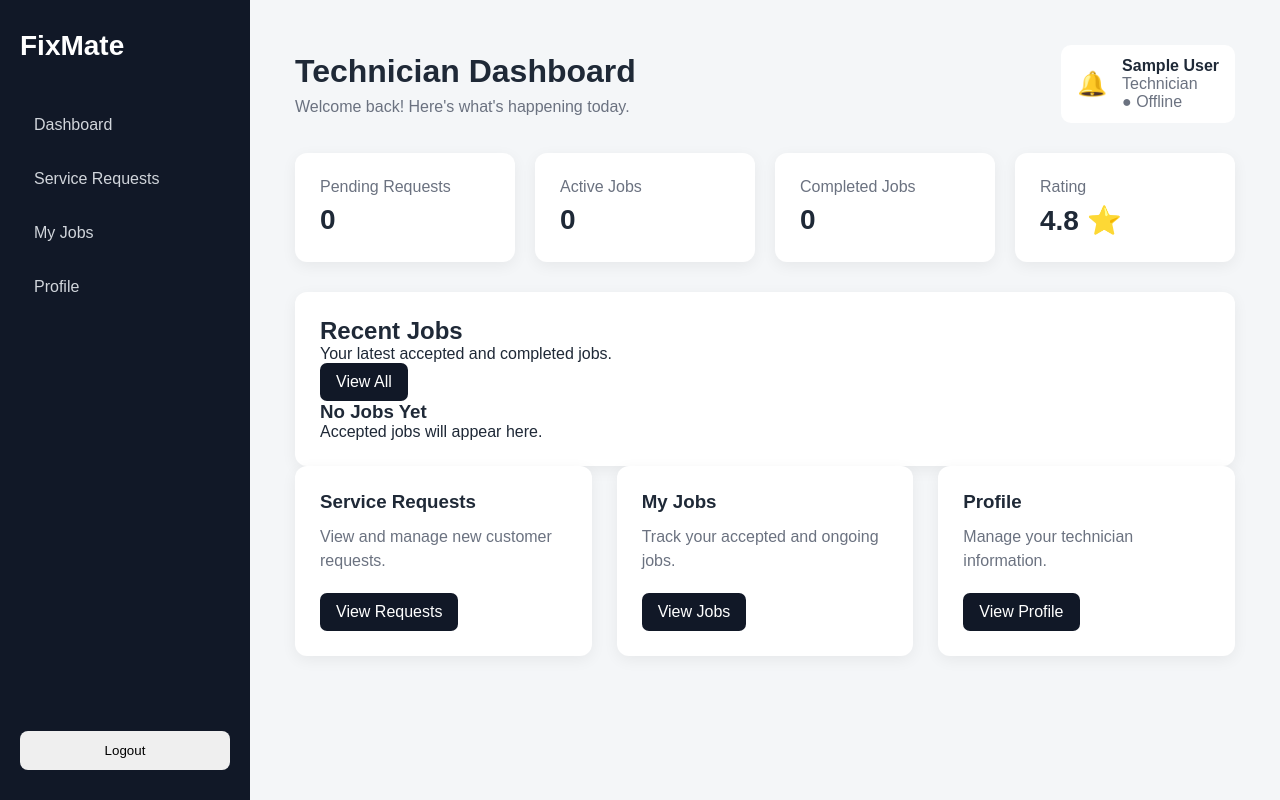
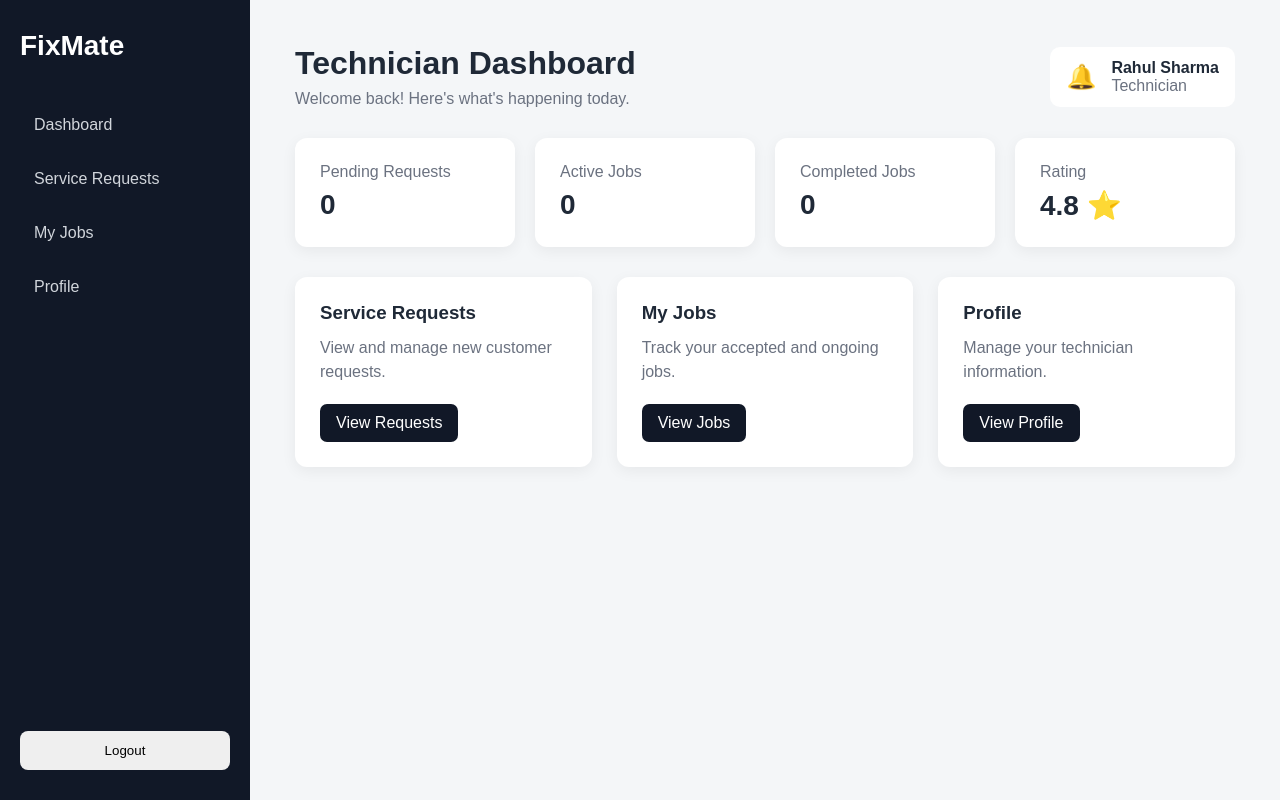
Before and after one commit to pawnigour514/FixMate, a React (Vite) app: page / in a window 1280 px wide. Built offline with nearby package versions, Linux system fonts and the light colour scheme; sample sign-in values are in the browser's storage.

Commit message:
Complete technician job workflow

```diff
--- a/src/pages/technician/MyJobs.jsx
+++ b/src/pages/technician/MyJobs.jsx
@@ -1,112 +1,76 @@
-import { useState } from 'react'
+import { useState, useEffect } from 'react'
 import { Link } from 'react-router-dom'
 
 function MyJobs() {
-  const [jobs, setJobs] = useState(
-    JSON.parse(localStorage.getItem('technicianJobs')) || []
-  )
+  const [jobs, setJobs] = useState([])
 
-  function startJob(id) {
-    const updatedJobs = jobs.map((job) =>
-      job.id === id
-        ? { ...job, status: 'Ongoing' }
-        : job
+  useEffect(() => {
+    const saved = JSON.parse(
+      localStorage.getItem('technicianJobs')
+    ) || []
+
+    setJobs(saved)
+  }, [])
+
+  function updateJob(id, status) {
+    const updated = jobs.map((job) =>
+      job.id === id ? { ...job, status } : job
     )
 
-    setJobs(updatedJobs)
+    setJobs(updated)
 
     localStorage.setItem(
       'technicianJobs',
-      JSON.stringify(updatedJobs)
-    )
-  }
-
-  function completeJob(id) {
-    const updatedJobs = jobs.map((job) =>
-      job.id === id
-        ? { ...job, status: 'Completed' }
-        : job
-    )
-
-    setJobs(updatedJobs)
-
-    localStorage.setItem(
-      'technicianJobs',
-      JSON.stringify(updatedJobs)
+      JSON.stringify(updated)
     )
   }
 
   return (
     <div className="page">
 
-      {/* Page Header */}
       <div className="page-header">
         <h1>My Jobs</h1>
-        <p>
-          Track your accepted and ongoing jobs.
-        </p>
+        <p>Track your accepted and ongoing jobs.</p>
       </div>
 
-      {/* No Jobs */}
       {jobs.length === 0 ? (
         <div className="empty-state">
           <h2>No Jobs Yet</h2>
-          <p>
-            Accept a service request to see it here.
-          </p>
+          <p>Accept a service request to see it here.</p>
         </div>
       ) : (
-
         <div className="request-list">
 
           {jobs.map((job) => (
+            <div className="request-card" key={job.id}>
 
-            <div
-              className="request-card"
-              key={job.id}
-            >
-
-              {/* Job Header */}
               <div className="request-top">
-
                 <div>
                   <h2>{job.title}</h2>
-
-                  <p>
-                    {job.description}
-                  </p>
+                  <p>{job.description}</p>
                 </div>
 
-                <span
-                  className={`status ${job.status.toLowerCase()}`}
-                >
+                <span className={`status ${job.status.toLowerCase()}`}>
                   {job.status}
                 </span>
-
               </div>
 
-              {/* Job Details */}
               <div className="request-details">
-
                 <p>
-                  <strong>Customer:</strong>{' '}
-                  {job.customer}
+                  <strong>Customer:</strong> {job.customer}
                 </p>
 
                 <p>
-                  <strong>Location:</strong>{' '}
-                  {job.location}
+                  <strong>Location:</strong> {job.location}
                 </p>
-
               </div>
 
-              {/* Actions */}
               <div className="request-actions">
 
                 {job.status === 'Accepted' && (
                   <button
                     className="accept-button"
-                    onClick={() => startJob(job.id)}
+                    onClick={() => updateJob(job.id, 'Ongoing')}
                   >
                     Start Job
                   </button>
@@ -114,19 +78,15 @@ function MyJobs() {
 
                 {job.status === 'Ongoing' && (
                   <button
-                    className="accept-button"
-                    onClick={() =>
-                      completeJob(job.id)
-                    }
+                    className="complete-button"
+                    onClick={() => updateJob(job.id, 'Completed')}
                   >
                     Mark as Completed
                   </button>
                 )}
 
                 {job.status === 'Completed' && (
-                  <p>
-                    ✓ Job completed
-                  </p>
+                  <p>✓ Job completed</p>
                 )}
 
                 <Link
@@ -139,13 +99,10 @@ function MyJobs() {
               </div>
 
             </div>
-
           ))}
 
         </div>
-
       )}
-
     </div>
   )
 }
--- a/src/pages/technician/ServiceRequests.jsx
+++ b/src/pages/technician/ServiceRequests.jsx
@@ -2,21 +2,18 @@ import { useState } from 'react'
 
 function ServiceRequests() {
   const [requests, setRequests] = useState(() => {
-    const savedRequests =
-      localStorage.getItem('serviceRequests')
+    const saved = JSON.parse(localStorage.getItem('serviceRequests'))
 
-    if (savedRequests) {
-      return JSON.parse(savedRequests)
-    }
+    if (saved) return saved
 
-    const defaultRequests = [
+    const data = [
       {
         id: 1,
         title: 'AC Repair',
         customer: 'Rahul',
         description: 'Customer needs AC repair.',
         location: 'Gwalior',
-        status: 'Pending',
+        status: 'Pending'
       },
       {
         id: 2,
@@ -24,7 +21,7 @@ function ServiceRequests() {
         customer: 'Priya',
         description: 'Washing machine is not working.',
         location: 'Gwalior',
-        status: 'Pending',
+        status: 'Pending'
       },
       {
         id: 3,
@@ -32,61 +29,50 @@ function ServiceRequests() {
         customer: 'Aman',
         description: 'Customer needs electrical repair.',
         location: 'Gwalior',
-        status: 'Pending',
-      },
+        status: 'Pending'
+      }
     ]
 
-    localStorage.setItem(
-      'serviceRequests',
-      JSON.stringify(defaultRequests)
-    )
-
-    return defaultRequests
+    localStorage.setItem('serviceRequests', JSON.stringify(data))
+    return data
   })
 
   function acceptRequest(request) {
-    const existingJobs =
-      JSON.parse(
-        localStorage.getItem('technicianJobs')
-      ) || []
+    const jobs =
+      JSON.parse(localStorage.getItem('technicianJobs')) || []
 
     const newJob = {
       ...request,
-      status: 'Accepted',
+      status: 'Accepted'
     }
 
     localStorage.setItem(
       'technicianJobs',
-      JSON.stringify([
-        ...existingJobs,
-        newJob,
-      ])
+      JSON.stringify([...jobs, newJob])
     )
 
-    const updatedRequests =
-      requests.filter(
-        (item) => item.id !== request.id
-      )
+    const updated = requests.filter(
+      (item) => item.id !== request.id
+    )
 
-    setRequests(updatedRequests)
+    setRequests(updated)
 
     localStorage.setItem(
       'serviceRequests',
-      JSON.stringify(updatedRequests)
+      JSON.stringify(updated)
     )
   }
 
   function rejectRequest(id) {
-    const updatedRequests =
-      requests.filter(
-        (request) => request.id !== id
-      )
+    const updated = requests.filter(
+      (item) => item.id !== id
+    )
 
-    setRequests(updatedRequests)
+    setRequests(updated)
 
     localStorage.setItem(
       'serviceRequests',
-      JSON.stringify(updatedRequests)
+      JSON.stringify(updated)
     )
   }
 
@@ -95,83 +81,54 @@ function ServiceRequests() {
 
       <div className="page-header">
         <h1>Service Requests</h1>
-
-        <p>
-          Review and manage customer service requests.
-        </p>
+        <p>Review and manage customer service requests.</p>
       </div>
 
       <div className="request-list">
 
         {requests.length === 0 ? (
           <div className="empty-state">
-
             <h2>No Service Requests</h2>
-
-            <p>
-              There are no pending requests at the moment.
-            </p>
-
+            <p>No pending requests at the moment.</p>
           </div>
         ) : (
 
           requests.map((request) => (
-
-            <div
-              className="request-card"
-              key={request.id}
-            >
+            <div className="request-card" key={request.id}>
 
               <div className="request-top">
-
                 <div>
-
-                  <h2>
-                    {request.title}
-                  </h2>
-
-                  <p>
-                    {request.description}
-                  </p>
-
+                  <h2>{request.title}</h2>
+                  <p>{request.description}</p>
                 </div>
 
                 <span className="status pending">
                   Pending
                 </span>
-
               </div>
 
               <div className="request-details">
-
                 <p>
-                  <strong>Customer:</strong>{' '}
-                  {request.customer}
+                  <strong>Customer:</strong> {request.customer}
                 </p>
 
                 <p>
-                  <strong>Location:</strong>{' '}
-                  {request.location}
+                  <strong>Location:</strong> {request.location}
                 </p>
-
               </div>
 
               <div className="request-actions">
 
                 <button
                   className="accept-button"
-                  onClick={() =>
-                    acceptRequest(request)
-                  }
+                  onClick={() => acceptRequest(request)}
                 >
                   Accept
                 </button>
 
                 <button
                   className="reject-button"
-                  onClick={() =>
-                    rejectRequest(request.id)
-                  }
+                  onClick={() => rejectRequest(request.id)}
                 >
                   Reject
                 </button>
@@ -179,13 +136,11 @@ function ServiceRequests() {
               </div>
 
             </div>
-
           ))
 
         )}
 
       </div>
-
     </div>
   )
 }
--- a/src/pages/technician/TechnicianDashboard.jsx
+++ b/src/pages/technician/TechnicianDashboard.jsx
@@ -1,22 +1,28 @@
+import { useState, useEffect } from 'react'
 import { Link } from 'react-router-dom'
 
 function TechnicianDashboard() {
-  const jobs =
-    JSON.parse(localStorage.getItem('technicianJobs')) || []
+  const [jobs, setJobs] = useState([])
+  const [requests, setRequests] = useState([])
 
-  const profile =
-    JSON.parse(localStorage.getItem('technicianProfile')) || {
-      name: 'Rahul Sharma',
-      service: 'AC Repair',
-      isOnline: true,
+  useEffect(() => {
+    const loadData = () => {
+      setJobs(
+        JSON.parse(localStorage.getItem('technicianJobs')) || []
+      )
+
+      setRequests(
+        JSON.parse(localStorage.getItem('serviceRequests')) || []
+      )
     }
 
-    const requests =
-    JSON.parse(
-      localStorage.getItem('serviceRequests')
-    ) || []
+    loadData()
 
-  const pendingRequests = requests.length
+    window.addEventListener('storage', loadData)
+
+    return () =>
+      window.removeEventListener('storage', loadData)
+  }, [])
 
   const activeJobs = jobs.filter(
     (job) =>
@@ -28,56 +34,29 @@ function TechnicianDashboard() {
     (job) => job.status === 'Completed'
   ).length
 
-  const rating = 4.8
-
   return (
     <>
-      {/* Top Header */}
       <div className="top-header">
-
         <div>
           <h1>Technician Dashboard</h1>
-
-          <p>
-            Welcome back! Here's what's happening today.
-          </p>
+          <p>Welcome back! Here's what's happening today.</p>
         </div>
 
         <div className="technician-info">
-
-          <span className="notification">
-            🔔
-          </span>
+          <span className="notification">🔔</span>
 
           <div>
-            <strong>{profile.name}</strong>
-
-            <p>
-              {profile.service} Technician
-            </p>
-
-            <span
-              className={
-                profile.isOnline
-                  ? 'online'
-                  : 'offline'
-              }
-            >
-              ● {profile.isOnline ? 'Online' : 'Offline'}
-            </span>
-
+            <strong>Rahul Sharma</strong>
+            <p>Technician</p>
           </div>
-
         </div>
-
       </div>
 
-      {/* Statistics */}
       <div className="stats">
 
         <div className="stat-card">
           <p>Pending Requests</p>
-          <h2>{pendingRequests}</h2>
+          <h2>{requests.length}</h2>
         </div>
 
         <div className="stat-card">
@@ -92,102 +71,16 @@ function TechnicianDashboard() {
 
         <div className="stat-card">
           <p>Rating</p>
-          <h2>{rating} ⭐</h2>
+          <h2>4.8 ⭐</h2>
         </div>
 
       </div>
 
-      {/* Recent Jobs */}
-      <div className="recent-jobs">
-
-        <div className="section-header">
-
-          <div>
-            <h2>Recent Jobs</h2>
-            <p>
-              Your latest accepted and completed jobs.
-            </p>
-          </div>
-
-          <Link
-            to="/my-jobs"
-            className="view-all"
-          >
-            View All
-          </Link>
-
-        </div>
-
-        {jobs.length === 0 ? (
-          <div className="empty-state">
-            <h3>No Jobs Yet</h3>
-
-            <p>
-              Accepted jobs will appear here.
-            </p>
-          </div>
-        ) : (
-
-          <div className="job-table">
-
-            {jobs
-              .slice(-5)
-              .reverse()
-              .map((job) => (
-
-                <div
-                  className="job-row"
-                  key={job.id}
-                >
-
-                  <div>
-                    <strong>
-                      {job.title}
-                    </strong>
-
-                    <p>
-                      {job.customer}
-                    </p>
-                  </div>
-
-                  <div>
-                    <p>
-                      {job.location}
-                    </p>
-                  </div>
-
-                  <span
-                    className={`status ${job.status.toLowerCase()}`}
-                  >
-                    {job.status}
-                  </span>
-
-                  <Link
-                    to={`/job/${job.id}`}
-                    className="details-button"
-                  >
-                    Details
-                  </Link>
-
-                </div>
-
-              ))}
-
-          </div>
-
-        )}
-
-      </div>
-
-      {/* Dashboard Cards */}
       <div className="cards">
 
         <div className="card">
           <h3>Service Requests</h3>
-
-          <p>
-            View and manage new customer requests.
-          </p>
+          <p>View and manage new customer requests.</p>
 
           <Link
             to="/service-requests"
@@ -199,10 +92,7 @@ function TechnicianDashboard() {
 
         <div className="card">
           <h3>My Jobs</h3>
-
-          <p>
-            Track your accepted and ongoing jobs.
-          </p>
+          <p>Track your accepted and ongoing jobs.</p>
 
           <Link
             to="/my-jobs"
@@ -214,10 +104,7 @@ function TechnicianDashboard() {
 
         <div className="card">
           <h3>Profile</h3>
-
-          <p>
-            Manage your technician information.
-          </p>
+          <p>Manage your technician information.</p>
 
           <Link
             to="/profile"
```
